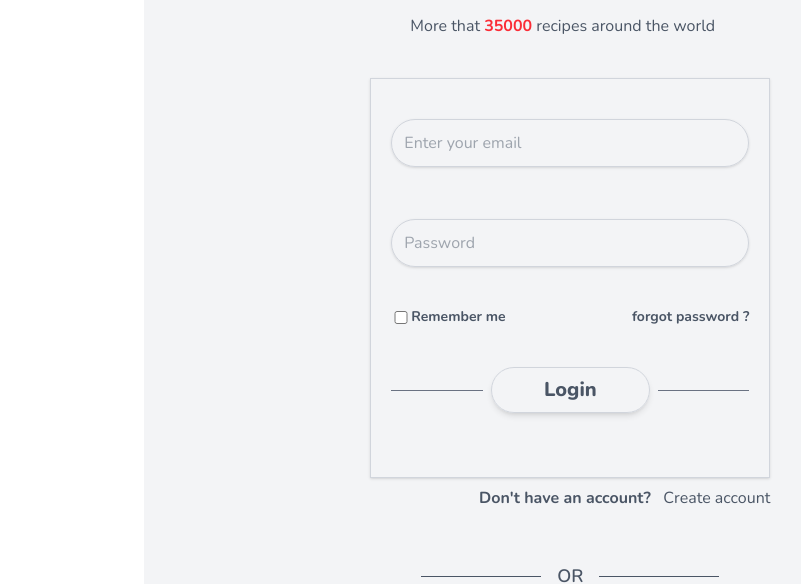
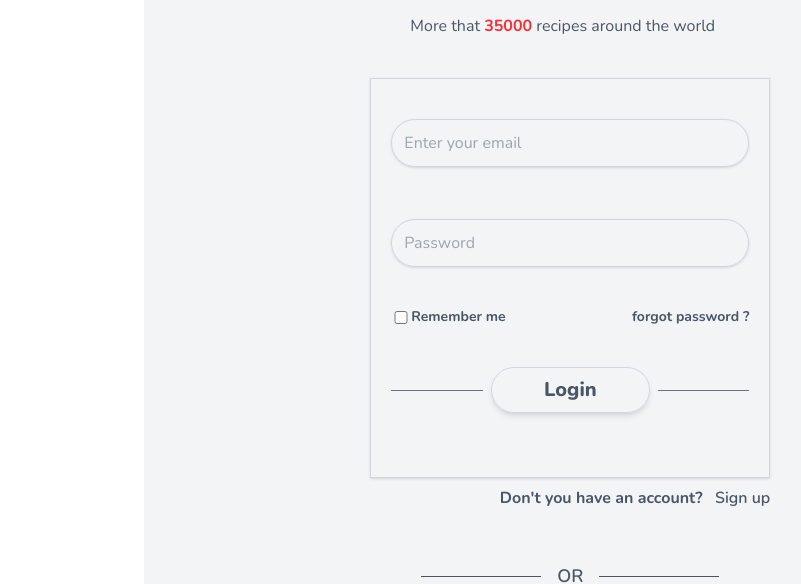
Before and after one commit to Ife-Banks/reareblock-landingfolio, a website: page login.html in a window 1280 px wide. Shown: the part 106-690 px from the top of the page, without its empty margins (283-1084 px from the left). Drawn offline with nearby package versions, Linux system fonts and the light colour scheme.

```diff
--- a/login.html
+++ b/login.html
@@ -75,7 +75,7 @@
                    </div>
                 </form>
                 <div class="flex justify-end w-full mt-2">
-                    <h2 class="font-bold">Don't have an account? <a href="" class="pl-2 hover:text-blue-600 font-normal">Create account</a></h2>
+                    <h2 class="font-bold">Don't you have an account? <a href="" class="pl-2 hover:text-blue-600 font-semibold">Sign up</a></h2>
                 </div>
             </div>
             <footer>
```
